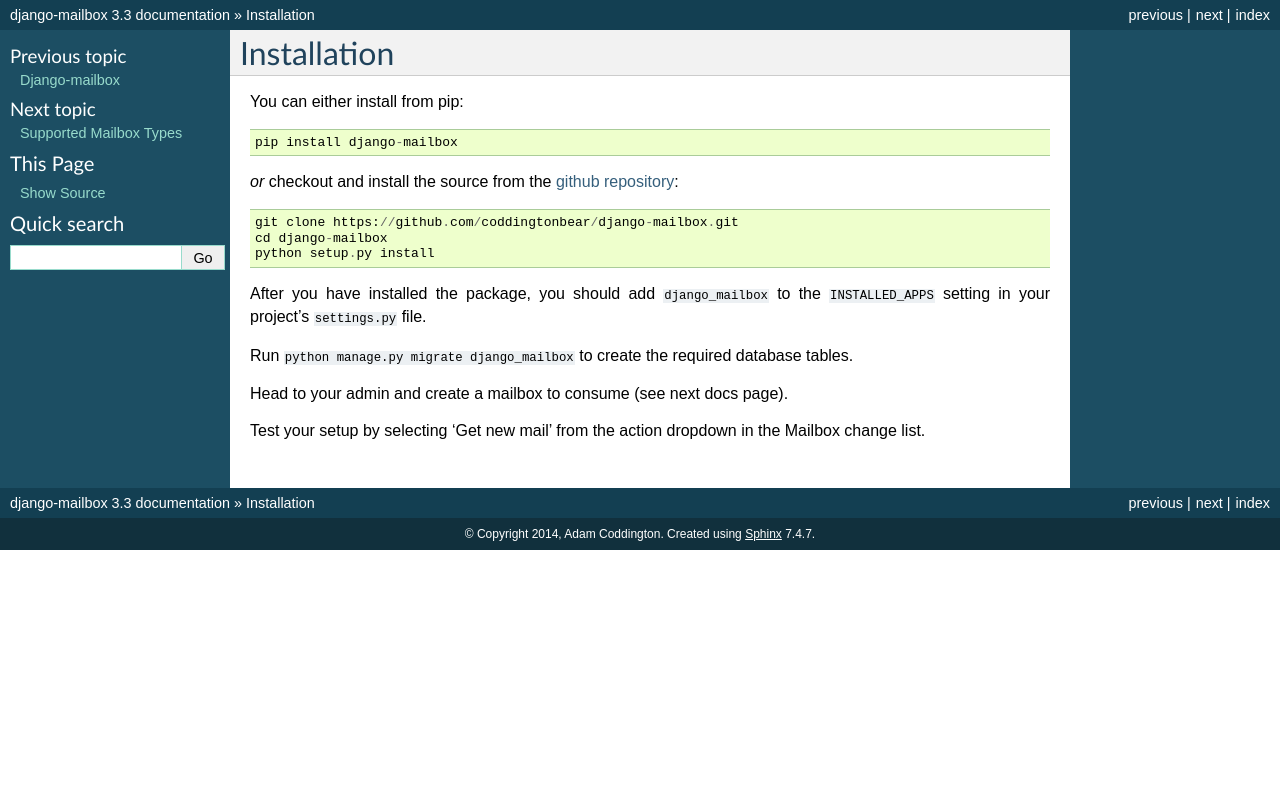
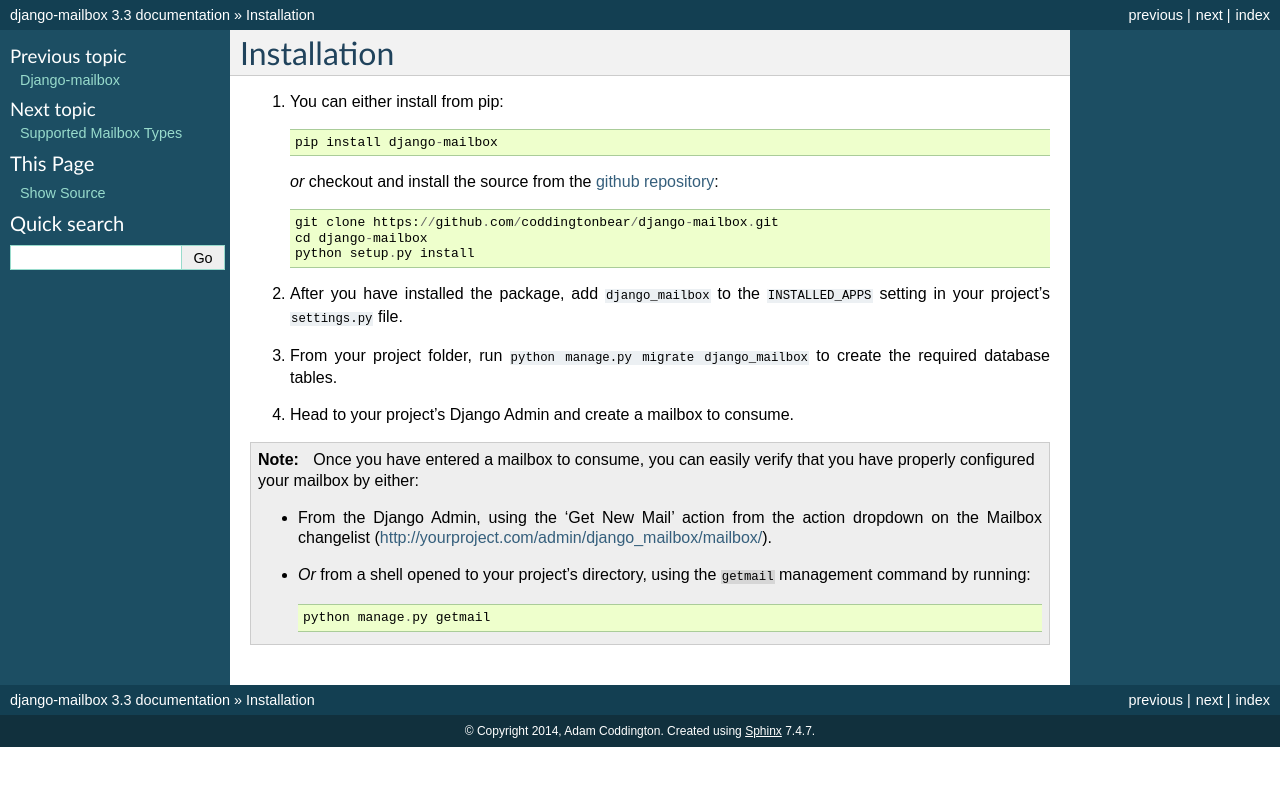
Before and after one commit to coddingtonbear/django-mailbox, a Sphinx documentation site: the page built from docs/topics/installation.rst, in a window 1280 px wide. Shown: the top 786 px of the page. Built offline with Sphinx 7.4.7, drawn with Linux system fonts in a browser that asks for light colours.

Commit message:
Minor alterations and clarifications to @fsboehme's fantastic addition.

```diff
--- a/docs/topics/installation.rst
+++ b/docs/topics/installation.rst
@@ -2,21 +2,35 @@
 Installation
 ============
 
-You can either install from pip::
+1. You can either install from pip::
 
-    pip install django-mailbox
+       pip install django-mailbox
 
-*or* checkout and install the source from the `github repository <https://github.com/coddingtonbear/django-mailbox/>`_::
+   *or* checkout and install the source from the `github repository <https://github.com/coddingtonbear/django-mailbox/>`_::
 
-    git clone https://github.com/coddingtonbear/django-mailbox.git
-    cd django-mailbox
-    python setup.py install
+       git clone https://github.com/coddingtonbear/django-mailbox.git
+       cd django-mailbox
+       python setup.py install
 
-After you have installed the package,
-you should add ``django_mailbox`` to the ``INSTALLED_APPS`` setting in your project's ``settings.py`` file.
+2. After you have installed the package,
+   add ``django_mailbox`` to the ``INSTALLED_APPS`` setting in
+   your project's ``settings.py`` file.
 
-Run ``python manage.py migrate django_mailbox`` to create the required database tables.
+3. From your project folder, run ``python manage.py migrate django_mailbox`` to
+   create the required database tables.
 
-Head to your admin and create a mailbox to consume (see next docs page).
+4. Head to your project's Django Admin and create a mailbox to consume.
 
-Test your setup by selecting 'Get new mail' from the action dropdown in the Mailbox change list.
+
+.. note::
+
+   Once you have entered a mailbox to consume, you can easily verify that you
+   have properly configured your mailbox by either:
+
+   * From the Django Admin, using the 'Get New Mail' action from the action
+     dropdown on the Mailbox changelist
+     (http://yourproject.com/admin/django_mailbox/mailbox/).
+   * *Or* from a shell opened to your project's directory, using the
+     ``getmail`` management command by running::
+
+       python manage.py getmail
```
